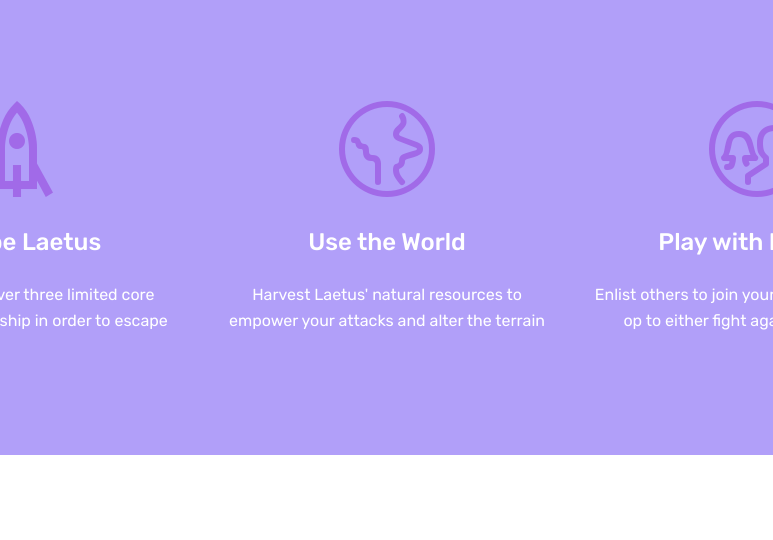
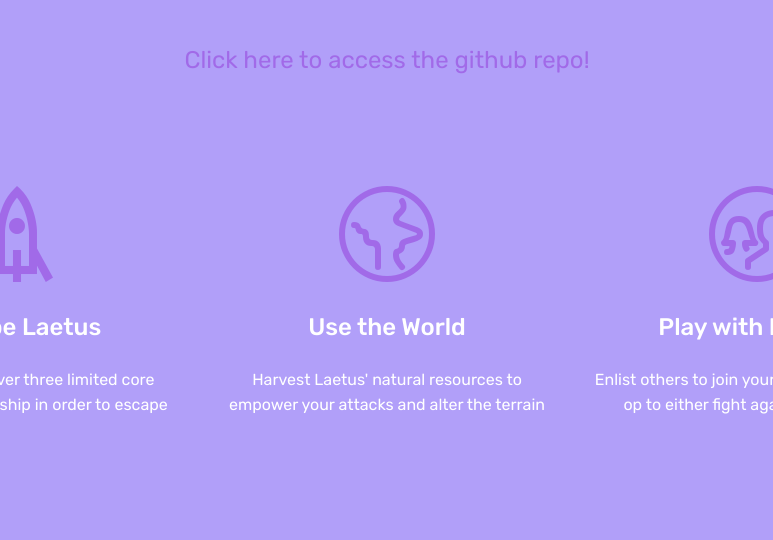
Before and after one commit to Used-Unicycle-Usurpers/website, a plain HTML site: page index.html in a window 1280 px wide. Shown: the part 670-1210 px from the top of the page, without its empty margins (253-1026 px from the left). Before the commit the page ends 1125 px from the top, so only its background shows below. Drawn offline with Linux system fonts and the light colour scheme; files whose address does not match are found by name.

Commit message:
Updating with github repo link

```diff
--- a/assets/mobirise/css/mbr-additional.css
+++ b/assets/mobirise/css/mbr-additional.css
@@ -758,6 +758,19 @@ section.lazy-placeholder:after {
   color: #ffffff;
   text-align: center;
 }
+.cid-svqjoJS9Vc {
+  padding-top: 30px;
+  padding-bottom: 0px;
+  background-color: #b19ff9;
+}
+.cid-svqjoJS9Vc .mbr-text,
+.cid-svqjoJS9Vc blockquote {
+  color: #767676;
+}
+.cid-svqjoJS9Vc .mbr-text {
+  color: #ffffff;
+  text-align: center;
+}
 .cid-stPpVP06GD {
   padding-top: 90px;
   padding-bottom: 90px;
--- a/index.html
+++ b/index.html
@@ -43,7 +43,7 @@
 
 </section>
 
-<section class="engine"><a href="https://mobirise.info/v">free html templates</a></section><section class="mbr-section article content10 cid-stPoF7fmz5" id="content10-6">
+<section class="engine"><a href="https://mobirise.info/q">responsive site templates</a></section><section class="mbr-section article content10 cid-stPoF7fmz5" id="content10-6">
 
 
 
@@ -62,7 +62,18 @@
 
     <div class="container">
         <div class="media-container-row">
-            <div class="mbr-text col-12 mbr-fonts-style display-2 col-md-8"><strong><a href="https://drive.google.com/file/d/1nTIli-wP8ilLr2CZeeLGjtJgSwt8RDt6/view?usp=sharing" target="_blank" class="text-secondary">Click Here to play the Alpha!</a></strong></div>
+            <div class="mbr-text col-12 mbr-fonts-style display-2 col-md-8"><p><strong><a href="https://drive.google.com/file/d/1nTIli-wP8ilLr2CZeeLGjtJgSwt8RDt6/view?usp=sharing" target="_blank" class="text-secondary">Click Here to play the Alpha!</a></strong></p></div>
+        </div>
+    </div>
+</section>
+
+<section class="mbr-section article content1 cid-svqjoJS9Vc" id="content1-1q">
+
+
+
+    <div class="container">
+        <div class="media-container-row">
+            <div class="mbr-text col-12 mbr-fonts-style display-5 col-md-8"><strong><a href="https://github.com/Used-Unicycle-Usurpers/Lift_Off_Laetus">Click here to access the github repo!</a></strong></div>
         </div>
     </div>
 </section>
```
Also changed, not shown: page1.html (+1 -1 lines), page2.html (+1 -1 lines), page3.html (+1 -1 lines), 1 other file.
